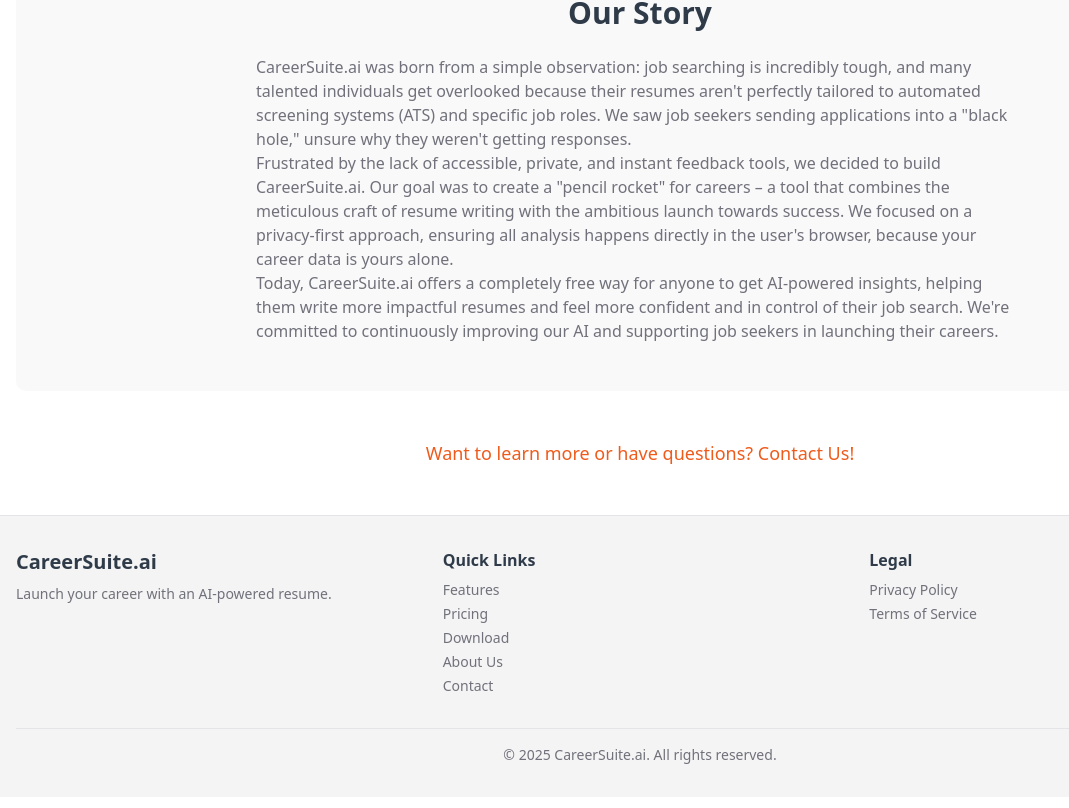
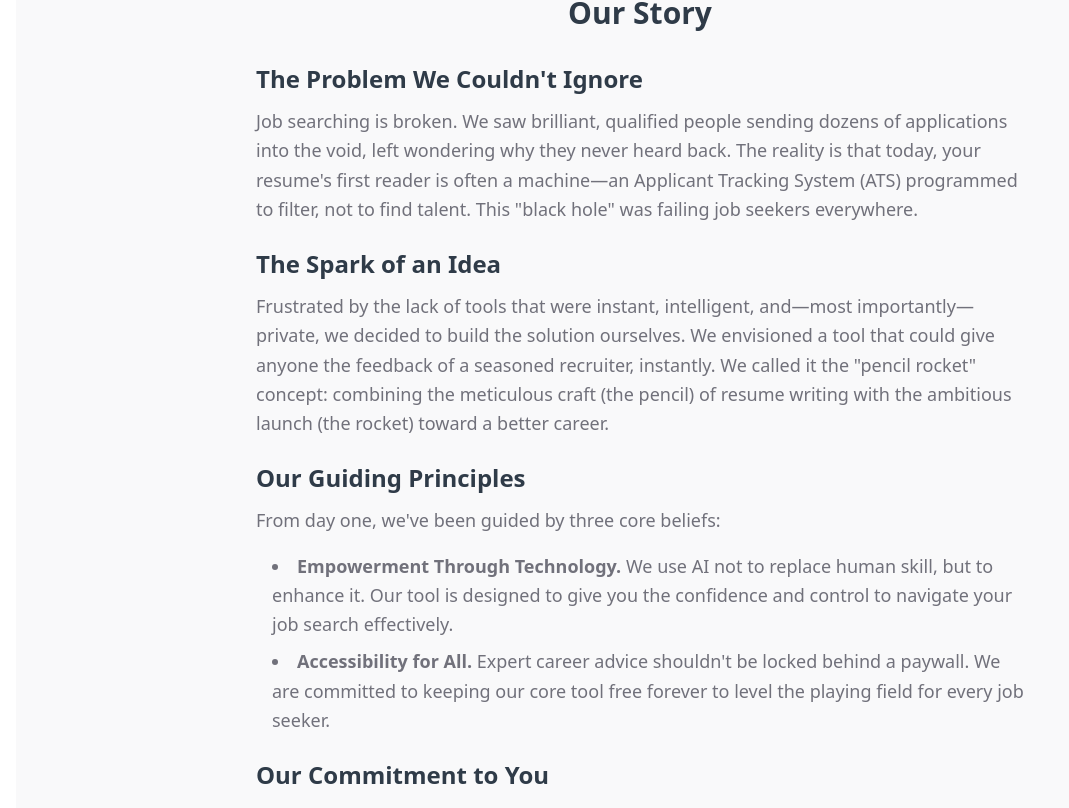
Before and after one commit to Frankwerd/CareerSuite-Website, a Next.js app: page /about in a window 1280 px wide. Shown: the part 567-1375 px from the top of the page, without its empty margins (0-1069 px from the left). Built offline with nearby package versions, Linux system fonts and the light colour scheme.

Commit message:
Update About Us page content
Replaced the existing 'Our Story' section with new, more detailed information provided by the user. Ensured the 'Our Mission' section remained unchanged and focused on appropriate HTML structure and Tailwind CSS for spacing and readability.

```diff
--- a/src/app/about/page.tsx
+++ b/src/app/about/page.tsx
@@ -41,24 +41,43 @@ export default function AboutPage() {
       */}
 
       <div className="bg-muted/50 rounded-lg p-8 md:p-12">
-        <h2 className="text-3xl font-semibold text-foreground mb-6 text-center">Our Story</h2>
-        <div className="prose dark:prose-invert max-w-3xl mx-auto text-muted-foreground">
-          <p>
-            CareerSuite.ai was born from a simple observation: job searching is incredibly tough, and many talented individuals
-            get overlooked because their resumes aren't perfectly tailored to automated screening systems (ATS) and specific job roles.
-            We saw job seekers sending applications into a "black hole," unsure why they weren't getting responses.
-          </p>
-          <p>
-            Frustrated by the lack of accessible, private, and instant feedback tools, we decided to build CareerSuite.ai.
-            Our goal was to create a "pencil rocket" for careers – a tool that combines the meticulous craft of resume writing
-            with the ambitious launch towards success. We focused on a privacy-first approach, ensuring all analysis happens
-            directly in the user's browser, because your career data is yours alone.
-          </p>
-          <p>
-            Today, CareerSuite.ai offers a completely free way for anyone to get AI-powered insights, helping them write more impactful
-            resumes and feel more confident and in control of their job search. We're committed to continuously improving our AI and
-            supporting job seekers in launching their careers.
-          </p>
+        <h2 className="text-3xl font-semibold text-foreground mb-8 text-center">Our Story</h2>
+        <div className="max-w-3xl mx-auto text-muted-foreground space-y-6">
+          <div>
+            <h3 className="text-2xl font-semibold text-foreground mb-3">The Problem We Couldn't Ignore</h3>
+            <p className="text-lg leading-relaxed mb-4">
+              Job searching is broken. We saw brilliant, qualified people sending dozens of applications into the void, left wondering why they never heard back. The reality is that today, your resume's first reader is often a machine—an Applicant Tracking System (ATS) programmed to filter, not to find talent. This "black hole" was failing job seekers everywhere.
+            </p>
+          </div>
+          <div>
+            <h3 className="text-2xl font-semibold text-foreground mb-3">The Spark of an Idea</h3>
+            <p className="text-lg leading-relaxed mb-4">
+              Frustrated by the lack of tools that were instant, intelligent, and—most importantly—private, we decided to build the solution ourselves. We envisioned a tool that could give anyone the feedback of a seasoned recruiter, instantly. We called it the "pencil rocket" concept: combining the meticulous craft (the pencil) of resume writing with the ambitious launch (the rocket) toward a better career.
+            </p>
+          </div>
+          <div>
+            <h3 className="text-2xl font-semibold text-foreground mb-3">Our Guiding Principles</h3>
+            <p className="text-lg leading-relaxed mb-4">
+              From day one, we've been guided by three core beliefs:
+            </p>
+            <ul className="list-disc list-inside space-y-2 mb-4 pl-4">
+              <li className="text-lg leading-relaxed">
+                <span className="font-semibold">Empowerment Through Technology.</span> We use AI not to replace human skill, but to enhance it. Our tool is designed to give you the confidence and control to navigate your job search effectively.
+              </li>
+              <li className="text-lg leading-relaxed">
+                <span className="font-semibold">Accessibility for All.</span> Expert career advice shouldn't be locked behind a paywall. We are committed to keeping our core tool free forever to level the playing field for every job seeker.
+              </li>
+            </ul>
+          </div>
+          <div>
+            <h3 className="text-2xl font-semibold text-foreground mb-3">Our Commitment to You</h3>
+            <p className="text-lg leading-relaxed">
+              Today, CareerSuite.ai is more than just software. It's a commitment to helping you put your best foot forward. We are constantly improving our AI to provide the most relevant insights, so you can spend less time guessing and more time preparing for the interviews you deserve.
+            </p>
+            <p className="text-lg leading-relaxed mt-4">
+              We're here to help you launch.
+            </p>
+          </div>
         </div>
       </div>
 
```
